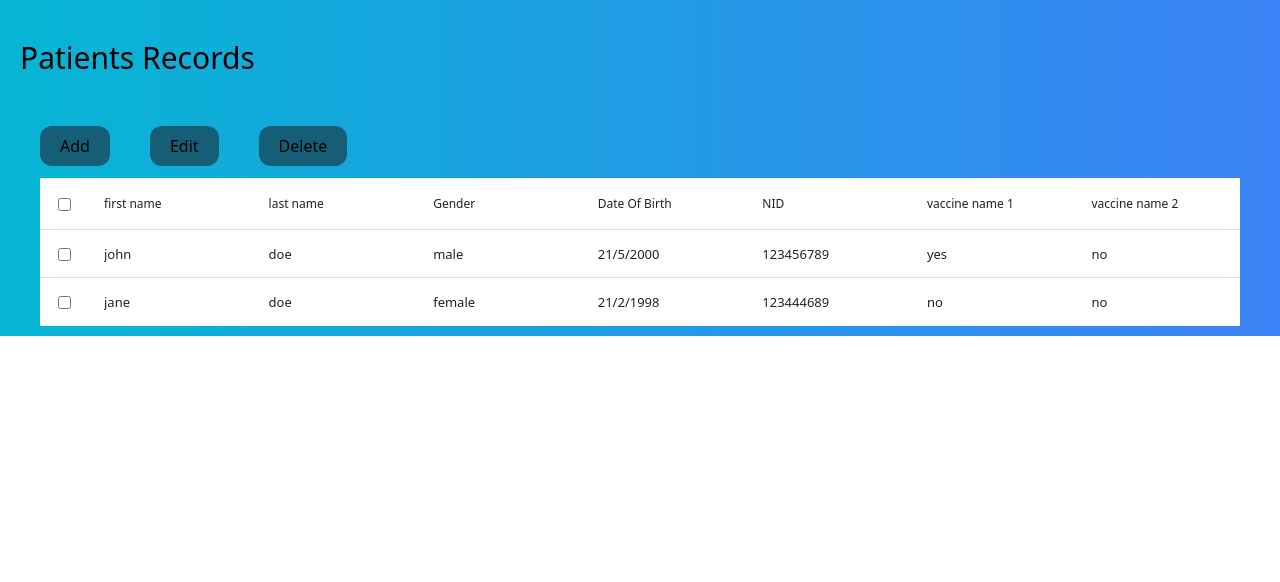
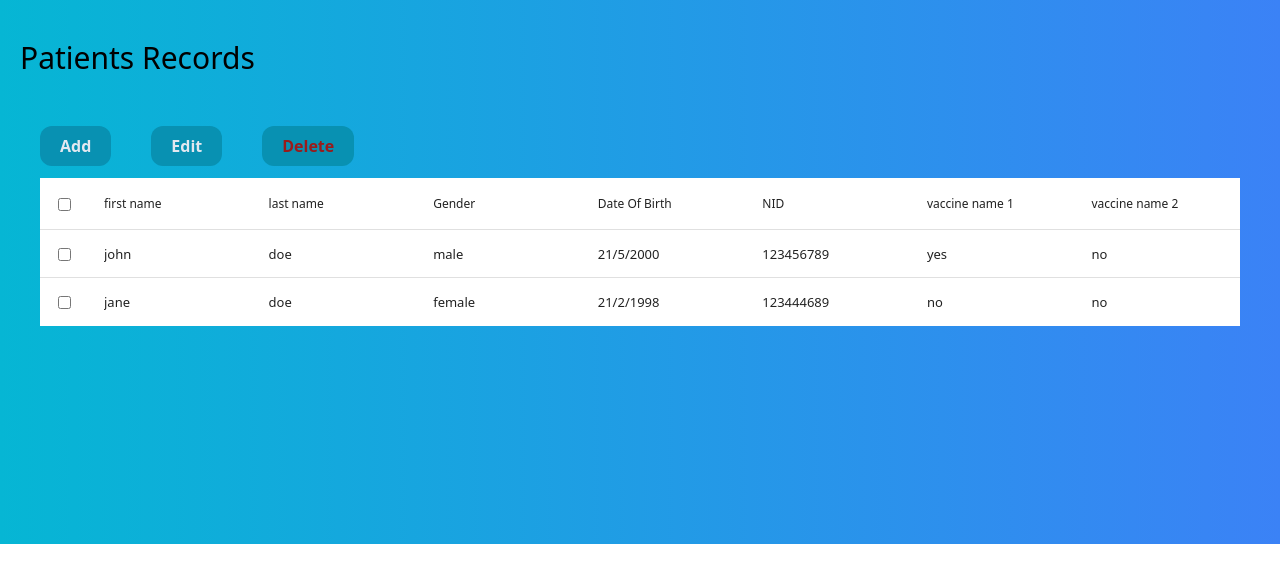
Before and after one commit to Hassan-AbuGareeb/ITS, a Next.js app: page /patientsRecords in a window 1280 px wide. Shown: the top 582 px of the page. Built offline with nearby package versions, Linux system fonts and the light colour scheme.

Commit message:
dgkdlngd

```diff
--- a/src/app/dashboard/page.js
+++ b/src/app/dashboard/page.js
@@ -89,7 +89,7 @@ const Dashboard = () => {
               data={data1}
               options={options1}
             />
-            <button className='self-end bg-cyan-600 py-2 px-5 mt-2 rounded-xl'>Generate report</button>
+            <button className='self-end bg-cyan-600 py-2 px-5 mt-2 rounded-xl text-slate-200 font-extrabold'>Generate report</button>
             </div>
             <div className="p-2 flex flex-col">
                 <Chart
@@ -99,7 +99,7 @@ const Dashboard = () => {
                 data={data2}
                 options={options2}
                 />
-            <button className='self-end bg-cyan-600 py-2 px-5 mt-2 rounded-xl'>Generate report</button>
+            <button className='self-end bg-cyan-600 py-2 px-5 mt-2 rounded-xl text-slate-200 font-extrabold'>Generate report</button>
             </div>
             <div className="p-2 flex flex-col">
                 <Chart
@@ -109,7 +109,7 @@ const Dashboard = () => {
                 data={data3}
                 options={options3}
                 />
-            <button className='self-end bg-cyan-600 py-2 px-5 mt-2 rounded-xl'>Generate report</button>
+            <button className='self-end bg-cyan-600 py-2 px-5 mt-2 rounded-xl text-slate-200 font-extrabold'>Generate report</button>
             </div>
             <div className="p-2 flex flex-col">
             <Chart
@@ -119,7 +119,7 @@ const Dashboard = () => {
               width={"100%"}
               height={"400px"}
             />
-            <button className='self-end bg-cyan-600 py-2 px-5 mt-2 rounded-xl'>Generate report</button>
+            <button className='self-end bg-cyan-600 py-2 px-5 mt-2 rounded-xl text-slate-200 font-extrabold'>Generate report</button>
           </div>
 
         </div>
--- a/src/app/manageUsers/page.js
+++ b/src/app/manageUsers/page.js
@@ -43,7 +43,7 @@ const ManageUsers = () => {
 
 
   return (
-    <div className='bg-gradient-to-r from-cyan-500 to-blue-500'>
+    <div className='bg-gradient-to-r from-cyan-500 to-blue-500 pb-40'>
         <h1 className='text-3xl px-5 py-10'>Users </h1>
         <div className='max-w-[1200px] mx-auto py-[10px]'>
           <DataTable
@@ -53,6 +53,8 @@ const ManageUsers = () => {
           selectableRowsRadio
           />
       </div>
+      <div className='translate-x-[430px]'>
+        <button className='self-end bg-cyan-600 py-2 px-5 mt-2 rounded-xl text-slate-200 font-extrabold'>Edit Users Role</button></div>
     </div>
   )
 }
--- a/src/app/patientsRecords/page.js
+++ b/src/app/patientsRecords/page.js
@@ -61,13 +61,13 @@ const [data,setData] =useState([{
 
 
   return (
-    <div className='bg-gradient-to-r from-cyan-500 to-blue-500'>
+    <div className='bg-gradient-to-r from-cyan-500 to-blue-500 pb-52'>
       <h1 className='text-3xl px-5 py-10'>Patients Records</h1>
         <div className='max-w-[1200px] mx-auto py-[10px]'>
           <div className='flex gap-10 mb-3'>
-            <button className='px-5 py-2 bg-cyan-800 rounded-xl'>Add</button>
-            <button className='px-5 py-2 bg-cyan-800 rounded-xl'>Edit</button>
-            <button className='px-5 py-2 bg-cyan-800 rounded-xl'>Delete</button>
+            <button className='font-extrabold px-5 py-2 bg-cyan-600 rounded-xl text-slate-200'>Add</button>
+            <button className='font-extrabold px-5 py-2 bg-cyan-600 rounded-xl text-slate-200'>Edit</button>
+            <button className='font-extrabold px-5 py-2 bg-cyan-600 rounded-xl text-red-800'>Delete</button>
           </div>
           <DataTable
           columns={columns}
```
